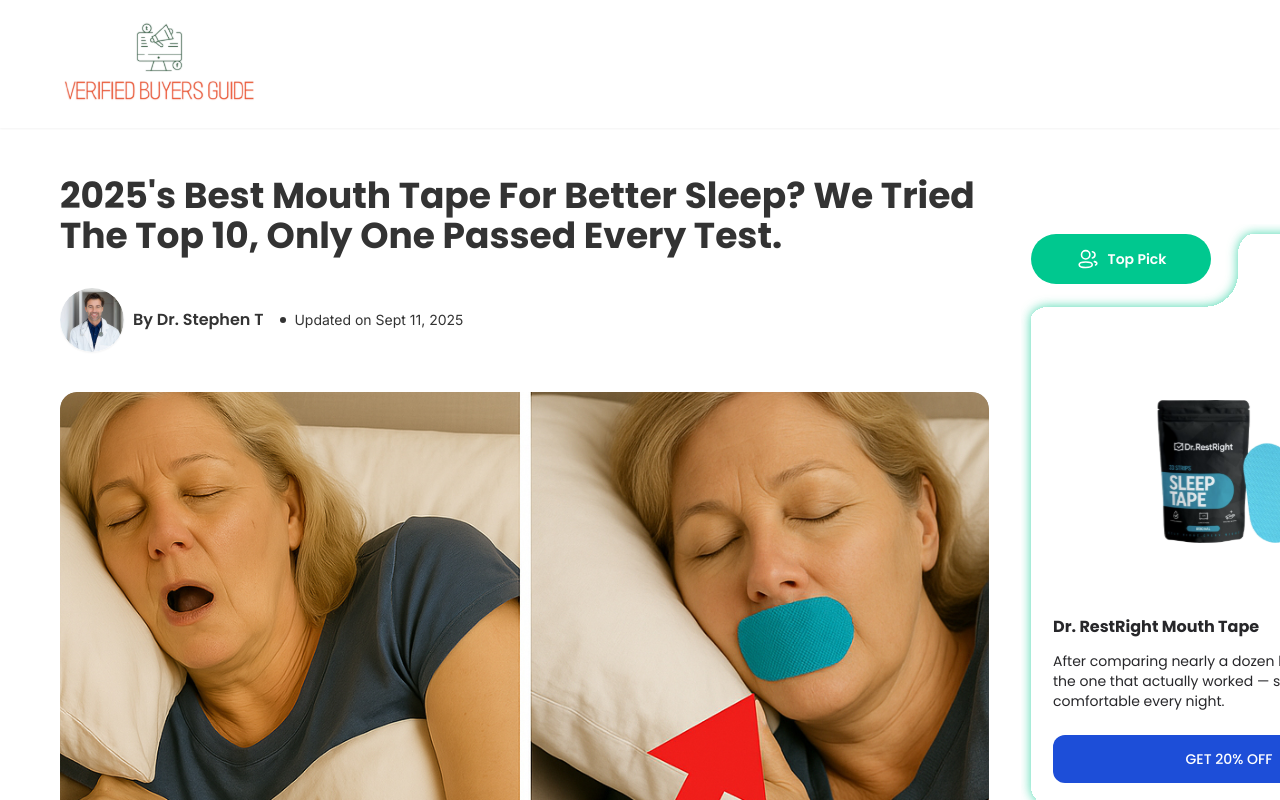
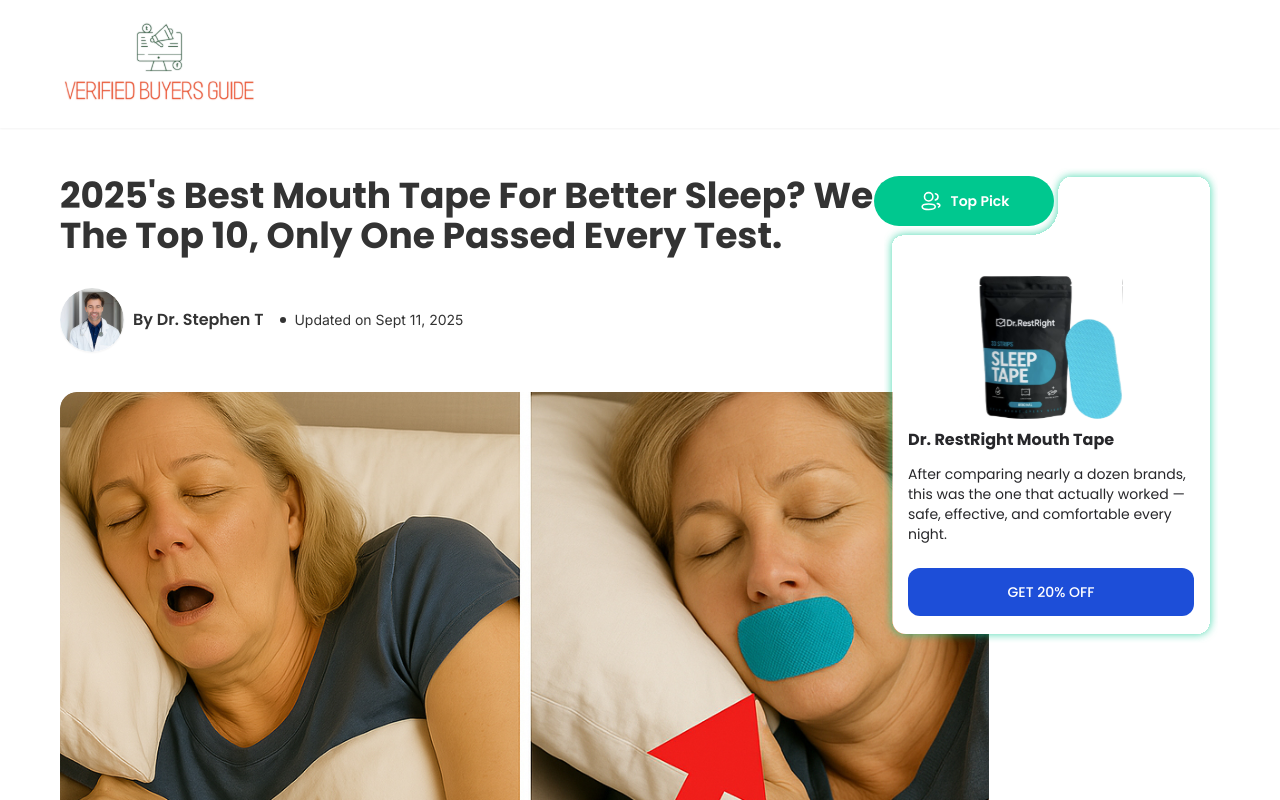
Before and after one commit to bidderspro/drrest-prelander, a Next.js app: page / in a window 1280 px wide. Built offline with nearby package versions, Linux system fonts and the light colour scheme.

Commit message:
Refactor Sidebar component in PreLandingPage to improve layout and responsiveness. Adjusted positioning and dimensions for better visual consistency across devices.

```diff
--- a/app/components/prelanding/Sidebar.tsx
+++ b/app/components/prelanding/Sidebar.tsx
@@ -3,16 +3,16 @@
 
 export default function Sidebar() {
   return (
-    <aside className="w-full sm:w-72 md:w-80 lg:w-96 xl:w-[26rem] flex-shrink-0">
-      <div className="">
-        <div className="relative">
+    <aside className="w-full sm:w-72 md:w-80 lg:w-96 xl:w-[26rem] flex-shrink-0 lg:mt-10">
+      <div className="fixed ">
+        <div className="relative overflow-visible lg:flex lg:w-[374px] lg:h-[539px] lg:px-[20px] lg:py-[22px] lg:items-end lg:gap-[10px] lg:flex-shrink-0">
           <svg
             xmlns="http://www.w3.org/2000/svg"
             width="100%"
             height="auto"
             viewBox="0 0 394 559"
             fill="none"
-            className="w-full h-auto"
+            className="w-full h-full"
             preserveAspectRatio="xMidYMid meet"
             aria-hidden="true"
             focusable="false"
@@ -62,7 +62,7 @@
             </defs>
           </svg>
 
-          <div className="absolute w-[165px] h-[45px] sm:w-[200px] sm:h-[55px] md:w-[180px] md:h-[50px] left-2.5 top-2.5 z-10 flex justify-center items-center px-3 py-1.5 sm:px-4 sm:py-2 md:px-[23px] md:py-[13px] gap-[10px] bg-[#00C88F] rounded-[32px]">
+          <div className="absolute w-[165px] h-[45px] sm:w-[200px] sm:h-[55px] md:w-[180px] md:h-[50px] left-2.5 top-10 z-10 flex justify-center items-center px-3 py-1.5 sm:px-4 sm:py-2 md:px-[23px] md:py-[13px] gap-[10px] bg-[#00C88F] rounded-[32px]">
             <div className="flex items-center gap-2">
               <svg
                 width="22"
@@ -111,9 +111,9 @@
             </div>
           </div>
 
-          <div className="absolute inset-0 p-6 sm:p-6 md:p-8 flex flex-col z-10">
-            <div className="flex-1 flex flex-col pt-12 sm:pt-14 md:pt-16 lg:pt-20">
-              <div className="flex-1 flex flex-col justify-center items-center">
+          <div className="absolute inset-1 p-10 flex z-10 justify-center items-center">
+            <div className="flex-1 flex flex-col pt-12 sm:pt-14 md:pt-16 lg:pt-20 w-[90%] justify-center items-center align-middle right-0">
+              <div className="flex-1 flex flex-col justify-center items-center ">
                 <div className="flex justify-center items-center">
                   <Image
                     src={productDrRR}
--- a/app/prelanding.tsx
+++ b/app/prelanding.tsx
@@ -42,7 +42,7 @@
             </main>
 
             {/* Desktop Sidebar (fixed via sticky) */}
-            <div className="hidden lg:block lg:flex-shrink-0 sticky top-24 lg:top-24 self-start">
+            <div className="hidden lg:block lg:w-96 xl:w-[26rem] lg:flex-shrink-0 fixed right-0 top-24">
               <Sidebar />
             </div>
           </div>
```
